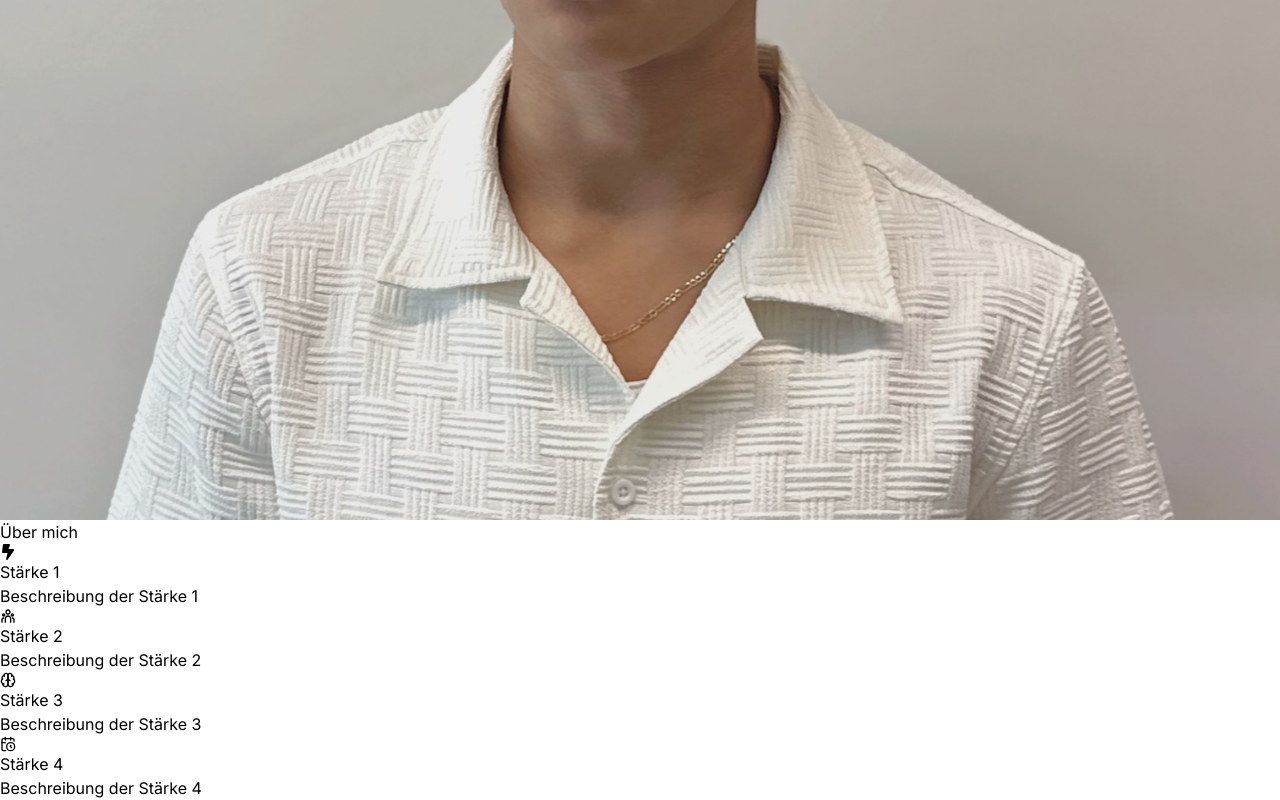
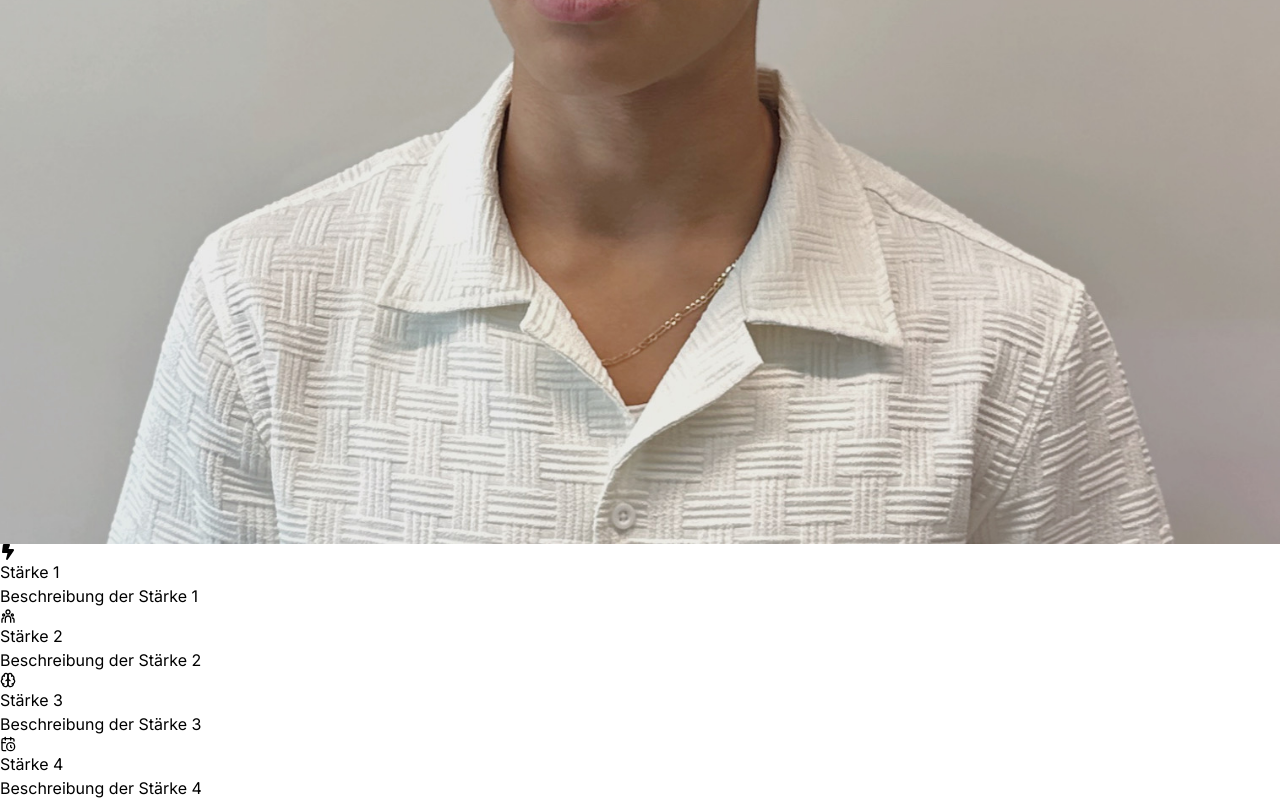
Before and after one commit to TheNotoriousGB/Portfolio-Website, a React (Vite) app: page / in a window 1280 px wide. Shown: the part 928-1728 px from the top of the page. Built offline with nearby package versions, Linux system fonts and the light colour scheme.

Commit message:
about changes

```diff
--- a/src/components/About.jsx
+++ b/src/components/About.jsx
@@ -7,7 +7,14 @@ import { LuCalendarClock } from "react-icons/lu";
 const About = () => {
     return (
         <div>
-            <div className="border-b border-neutral-900 pb-4 lg:mb-35">
+            <div className="border-b border-transparent pb-4">
+                <h2 className="my-20 text-center text-4xl">
+                    Über{" "}
+                    <span className="bg-gradient-to-r from-blue-500 via-black-900 to-blue-100 bg-clip-text text-4xl tracking-tight text-transparent">
+                        mich
+                    </span>
+                </h2>
+                <div className="border-b border-transparent pb-4 lg:mb-35">
                 <div className="flex flex-wrap">
                     <div className="w-full lg:w-1/2">
                         <div className="flex flex-col items-center lg:items-start">
@@ -38,13 +45,6 @@ const About = () => {
                     </div>
                 </div>
             </div>
-            <div className="border-b border-neutral-900 pb-4">
-                <h2 className="my-20 text-center text-4xl">
-                    Über{" "}
-                    <span className="bg-gradient-to-r from-blue-500 via-black-900 to-blue-100 bg-clip-text text-4xl tracking-tight text-transparent">
-                        mich
-                    </span>
-                </h2>
                 <div className="flex flex-wrap justify-center">
                     <div className="flex-none w-64 bg-slate-800 aspect-square rounded-lg p-4 m-4 flex items-center justify-center text-center">
                         <div className="flex flex-col items-center justify-center">
--- a/src/components/Hero.jsx
+++ b/src/components/Hero.jsx
@@ -1,7 +1,6 @@
 const Hero = () => {
 return (
     <div>
-
 
     </div>
 );
```
